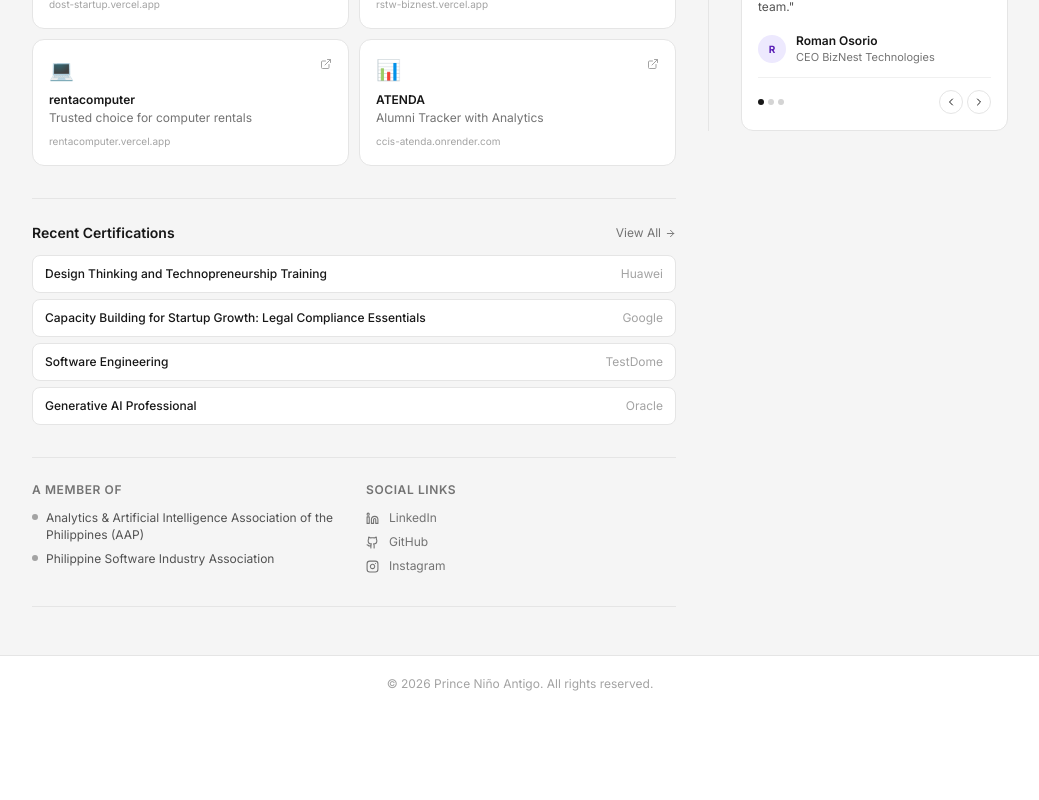
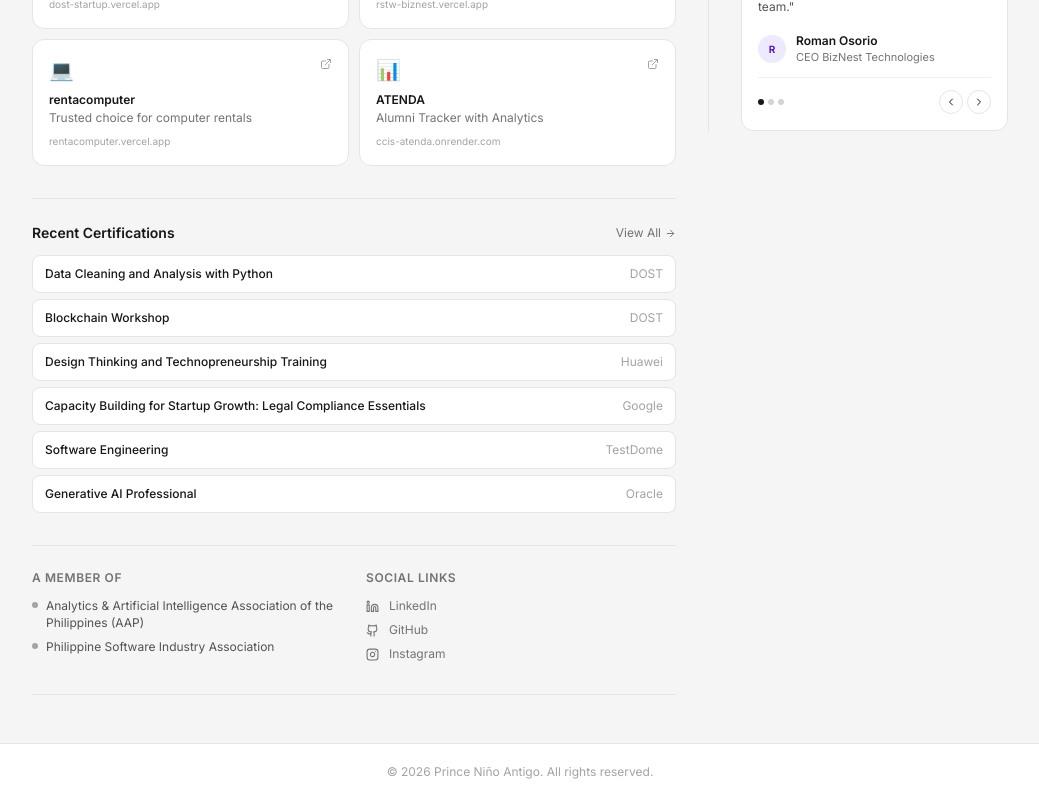
Before and after one commit to prinsnnyo/PROPORTFOLIO, a React (Vite) app: page / in a window 1280 px wide. Shown: the part 765-1565 px from the top of the page, without its empty margins (120-1159 px from the left). Before the commit the page ends 1477 px from the top, so only its background shows below. Built offline with nearby package versions, Linux system fonts and the light colour scheme.

Commit message:
feat: add other certification

```diff
--- a/src/data/portfolio.ts
+++ b/src/data/portfolio.ts
@@ -168,6 +168,8 @@ export const projects = [
 ];
 
 export const certifications = [
+  { name: "Data Cleaning and Analysis with Python", issuer: "DOST" },
+  { name: "Blockchain Workshop", issuer: "DOST" },
   { name: "Design Thinking and Technopreneurship Training", issuer: "Huawei" },
   { name: "Capacity Building for Startup Growth: Legal Compliance Essentials",    issuer: "Google" },
   { name: "Software Engineering",    issuer: "TestDome" },
```
